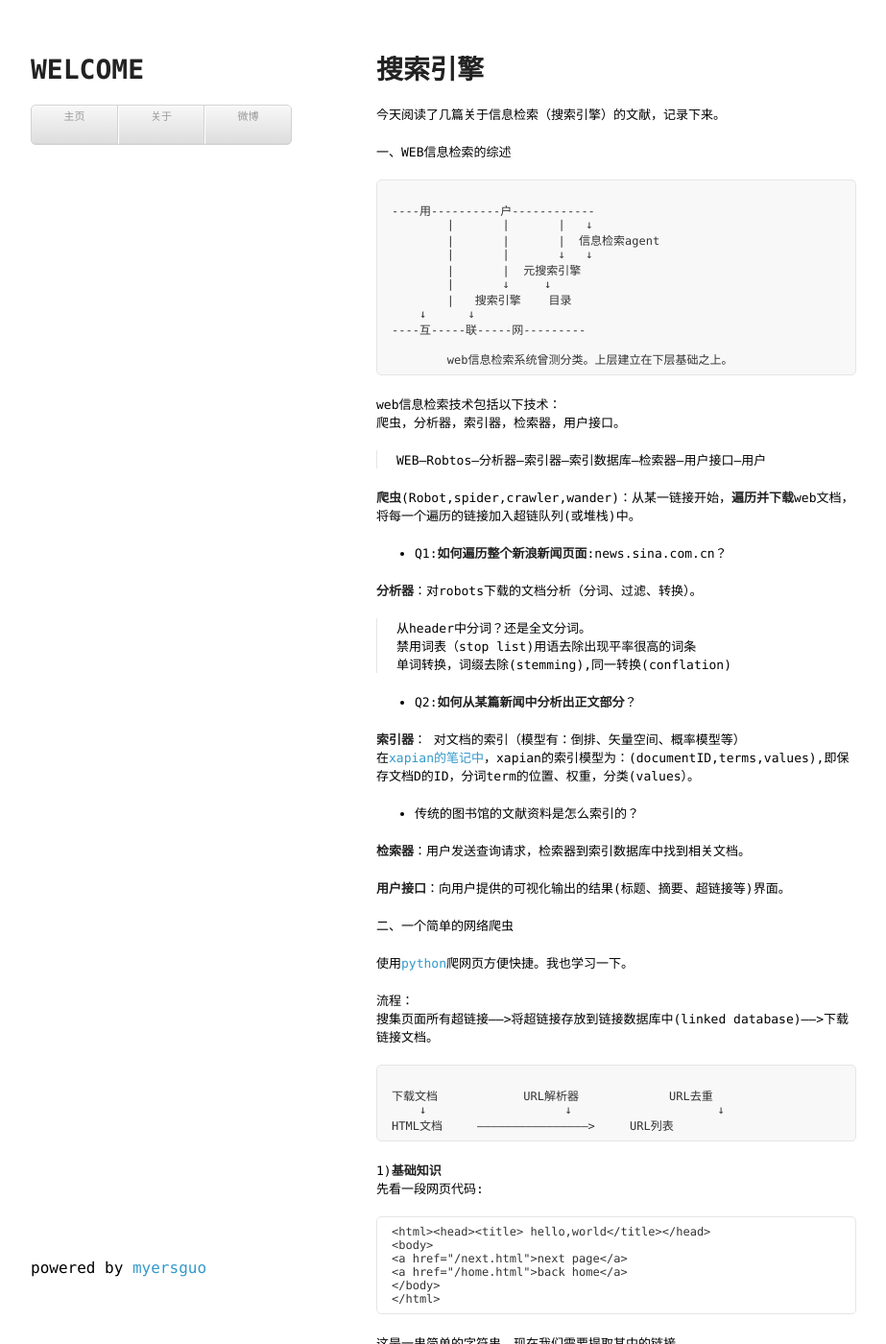
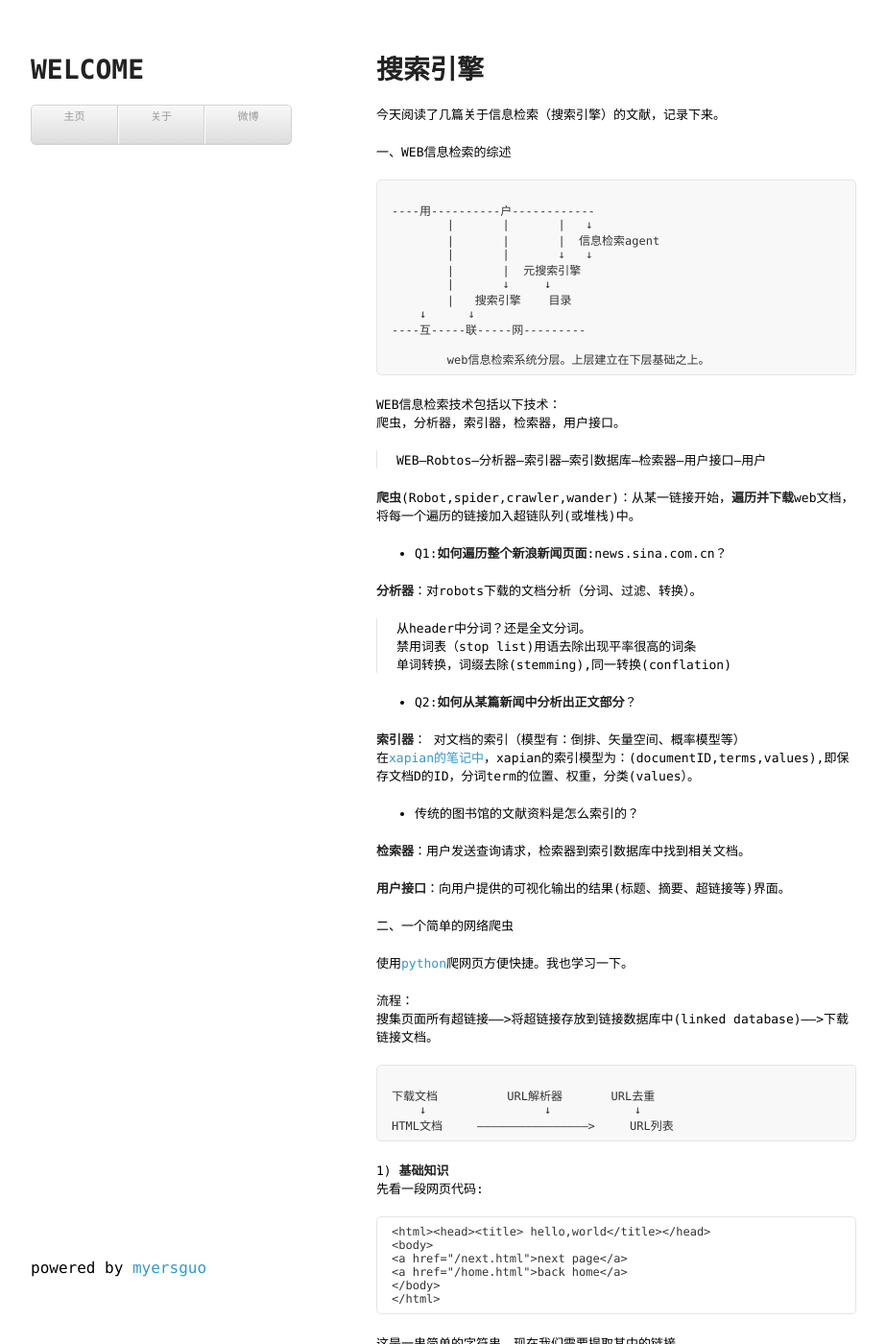
Before and after one commit to myersguo/myersguo.github.com, a Jekyll site: the page built from _posts/2013-04-09-about-search.md, in a window 1280 px wide and 1400 px high. Shown: the whole window at 96% size, without its empty margins (178-1101 px from the left). Built offline with Jekyll 4.4.1, drawn with Linux system fonts in a browser that asks for light colours; comment, search, counter and statistics services are not loaded; some of the changed text lies outside the part shown.

Commit message:
Update 2013-04-09-about-search.md

```diff
--- a/_posts/2013-04-09-about-search.md
+++ b/_posts/2013-04-09-about-search.md
@@ -21,10 +21,10 @@
     ↓      ↓
 ----互-----联-----网---------
 
-	web信息检索系统曾测分类。上层建立在下层基础之上。
+	web信息检索系统分层。上层建立在下层基础之上。
 </code></pre>
 
-web信息检索技术包括以下技术：
+WEB信息检索技术包括以下技术：
 爬虫，分析器，索引器，检索器，用户接口。
 >WEB---Robtos---分析器---索引器--索引数据库---检索器---用户接口---用户
 
@@ -44,6 +44,7 @@
 **索引器**： 对文档的索引（模型有：倒排、矢量空间、概率模型等）
 在[xapian的笔记中](http://myersguo.github.io/2013/04/07/xapian_step1.html)，xapian的索引模型为：(documentID,terms,values),即保存文档D的ID，分词term的位置、权重，分类(values）。
 
+
 + 传统的图书馆的文献资料是怎么索引的？
 
 
@@ -60,12 +61,12 @@
 流程：
 搜集页面所有超链接——>将超链接存放到链接数据库中(linked database)——>下载链接文档。
 <pre><code>
-下载文档		   URL解析器		URL去重
-    ↓		         ↓	               ↓
+下载文档          URL解析器       URL去重
+    ↓		      ↓            ↓
 HTML文档     ————————————————>     URL列表
 </code></pre>
 
-1)**基础知识**
+1) **基础知识**
 先看一段网页代码:
 
 
@@ -81,7 +82,9 @@
 使用python的[正则表达式](http://docs.python.org/2/howto/regex.html)工具[re](http://docs.python.org/2/library/re.html)来提取符号条件的内容。
 
 
-链接的模式是：<a  href = 链接内容 > 标题 </a>
+链接的模式是：
+`<a  href = 链接内容 > 标题 </a>`
+
 用正则表达式就是：
 
 	(<a href=".*">.*</a>)?
```
